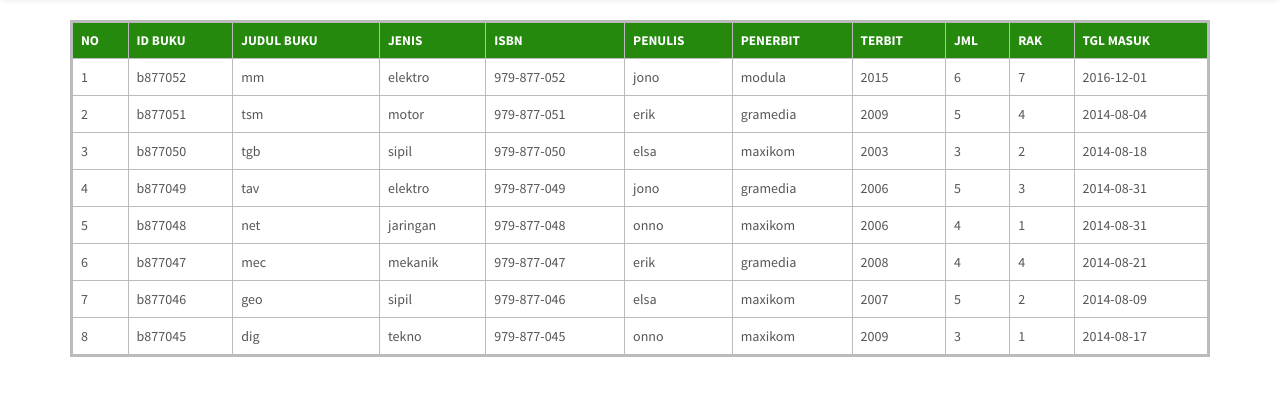
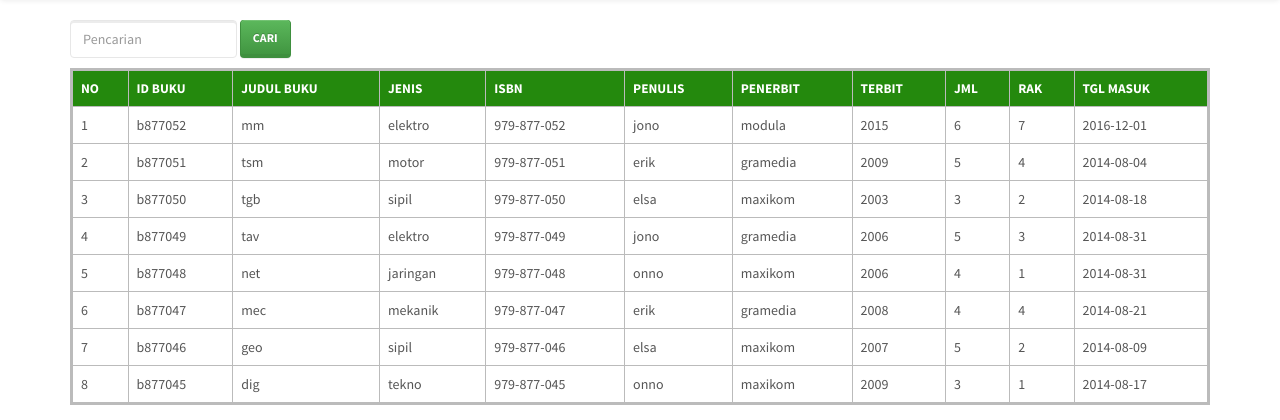
Before and after one commit to FitriNA/project-web, a PHP site: page /buku.php in a window 1280 px wide. Shown: the part 54-474 px from the top of the page. Run offline with PHP 8.4, Linux system fonts and the light colour scheme; data comes from the database, SQL or seed files in the repository.

Commit message:
file buku.php fix dah, insyalloh.. amin..

```diff
--- a/buku.php
+++ b/buku.php
@@ -19,6 +19,12 @@
   </div>
 </nav>
 <div class="container">
+	<form method="post" action="" class="form-inline">
+		<div class="form-group">
+			<input type="text" name="search" placeholder="Pencarian" class="form-control"/>
+			<input type="submit" name="cari" value="cari" class="btn btn-success"><p></p>
+		</div>
+	</form>
 	<table class="table table-bordered">
 		<tr>
         	<th>No</th>
```
